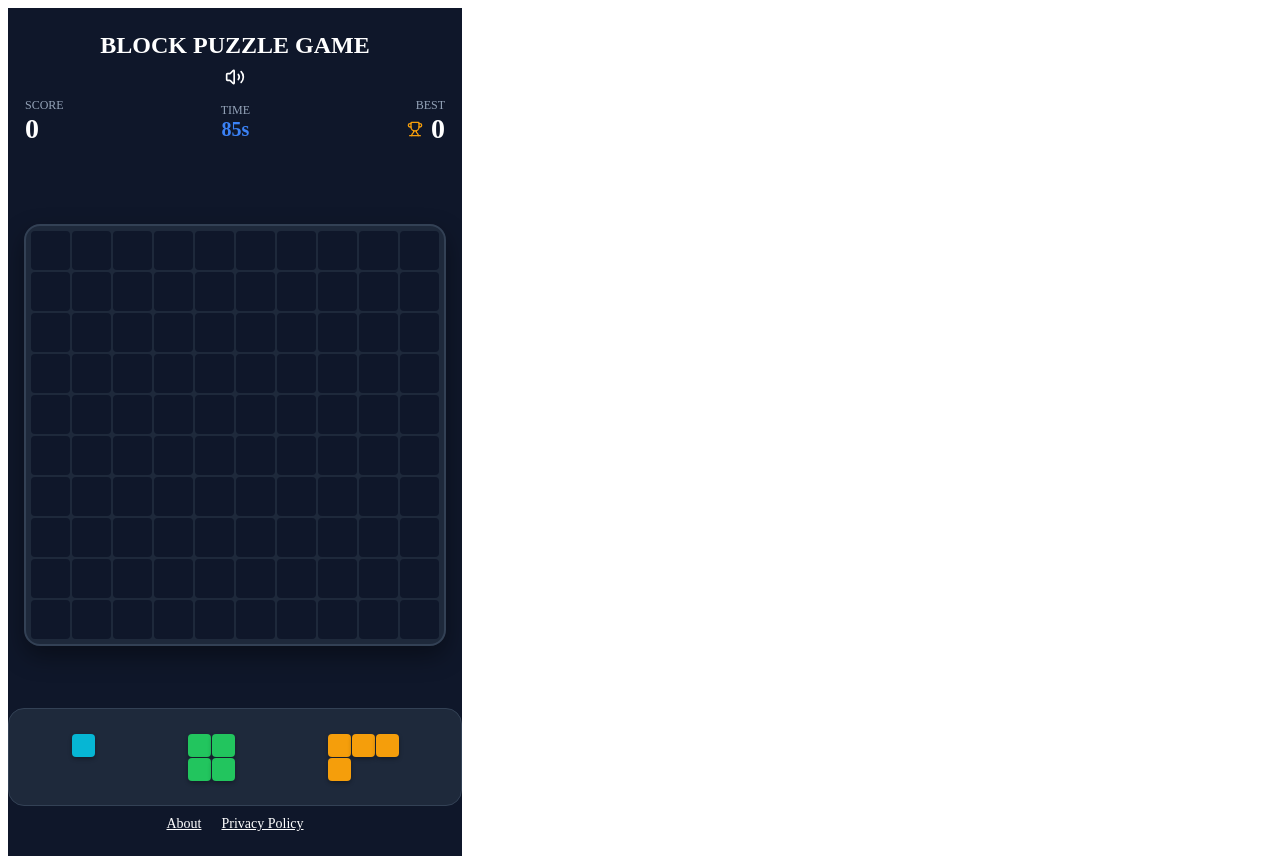
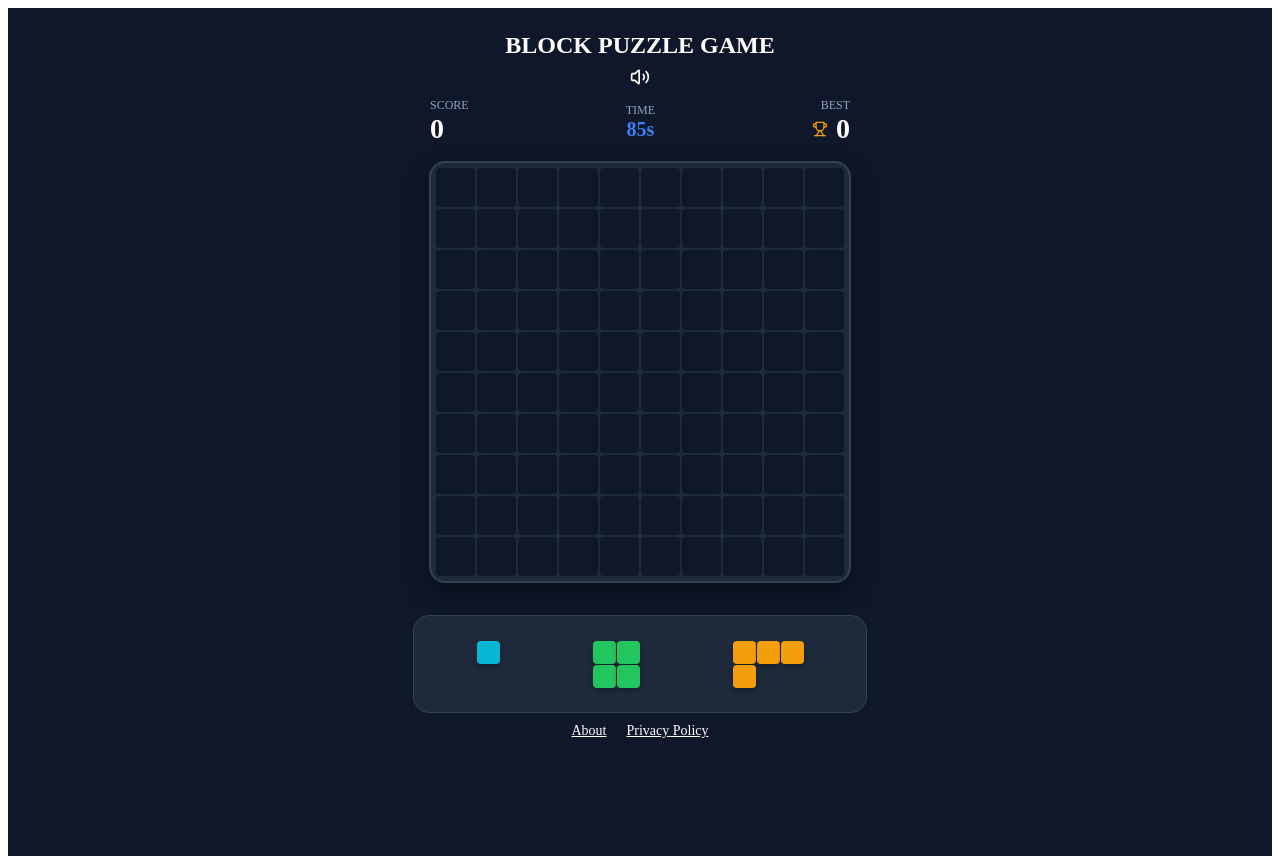
Before and after one commit to avetisyanaida/block-puzzle, a Next.js app: page / in a window 1280 px wide. Before the commit the page ends 816 px from the top, so only its background shows below. Built offline with nearby package versions, Linux system fonts and the light colour scheme.

Commit message:
change styles

```diff
--- a/src/components/BlockPuzzleGame/BlockPuzzleGame.module.scss
+++ b/src/components/BlockPuzzleGame/BlockPuzzleGame.module.scss
@@ -1,15 +1,14 @@
 .wrapper {
+  min-height: 100dvh;
   padding: 24px 16px;
   display: flex;
   flex-direction: column;
   align-items: center;
   background: #0f172a;
   color: white;
-  height: 100vh;
   height: 100dvh;
   overflow: hidden;
-  position: fixed;
-  touch-action: none;
+  overscroll-behavior: none;
 }
 
 /* HEADER */
@@ -93,12 +92,6 @@
   font-weight: bold;
   animation: bounce 0.4s infinite alternate;
 }
-.gridWrapper {
-  flex-grow: 1;
-  display: flex;
-  align-items: center;
-  justify-content: center;
-}
 
 @keyframes bounce {
   from { transform: translateY(0); }
@@ -108,6 +101,7 @@
 /* TRAY */
 
 .tray {
+  margin-top: 32px;
   width: 100%;
   max-width: 420px;
   display: flex;
@@ -116,8 +110,6 @@
   border-radius: 16px;
   background: #1e293b;
   border: 1px solid #334155;
-  flex-shrink: 0;
-  margin: auto 20px 0 20px;
 }
 
 /* MODAL */
```
